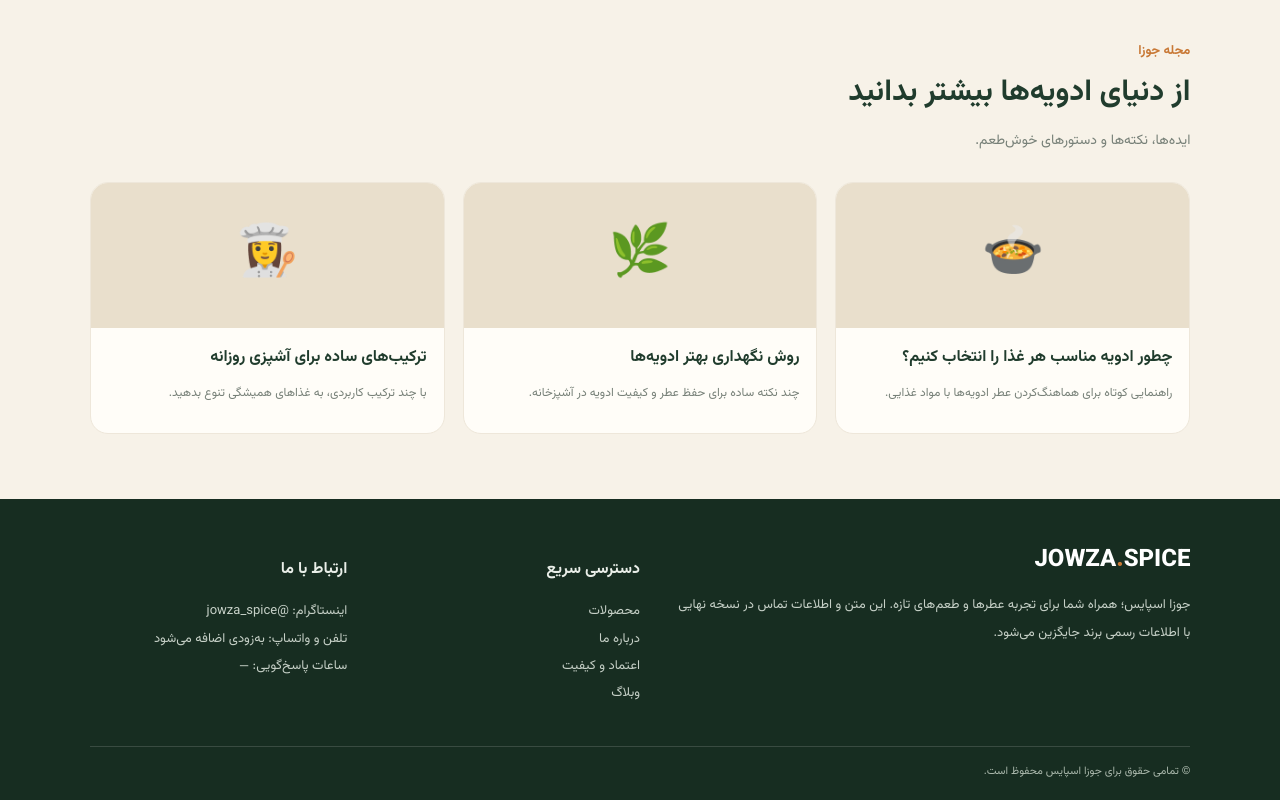
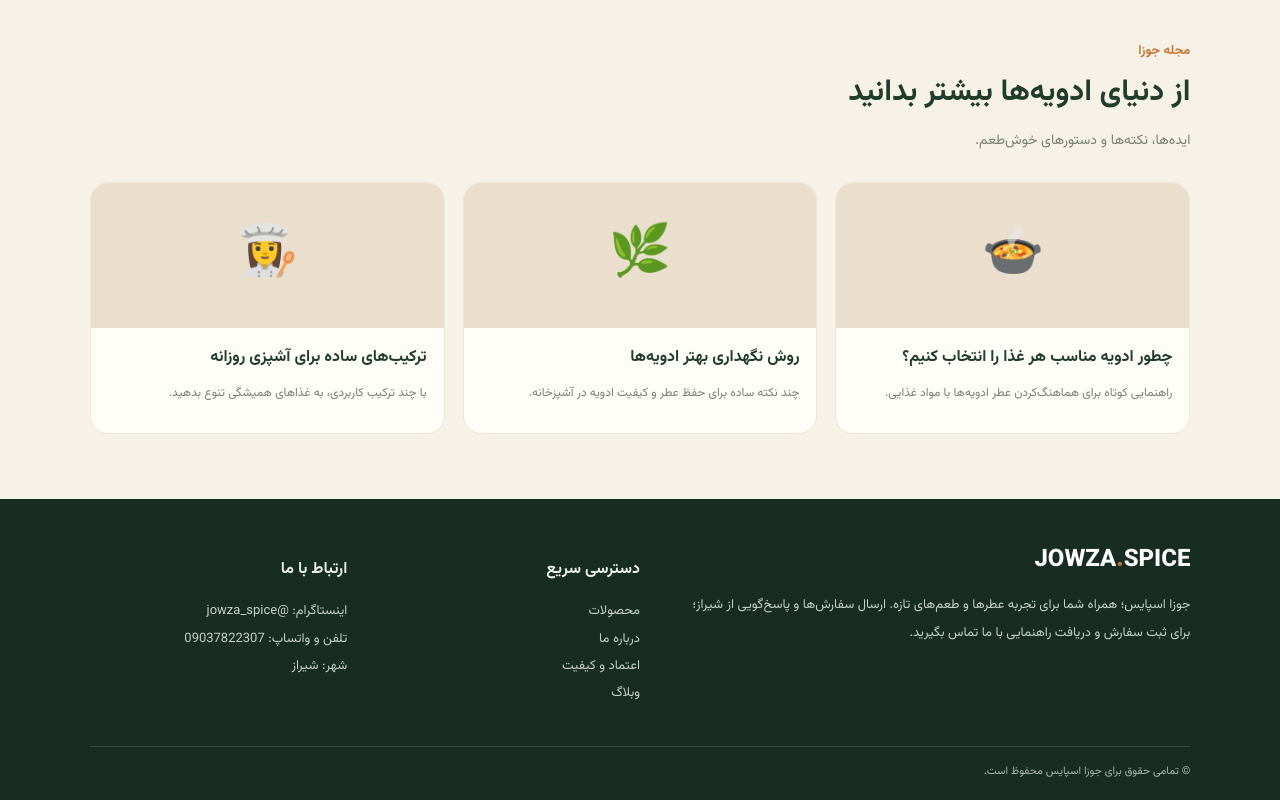
Before and after one commit to moeengkvi/Jowza, a plain HTML site: page index.html in a window 1280 px wide. Shown: the part 2585-3385 px from the top of the page. Drawn offline with Linux system fonts and the light colour scheme.

Commit message:
Add Shiraz contact details to website

```diff
--- a/index.html
+++ b/index.html
@@ -26,7 +26,7 @@
 <section class="section trust" id="trust"><div class="sectionhead"><div class="eyebrow">با خیال راحت انتخاب کنید</div><h2>اعتماد، از شفافیت می‌آید</h2><p>این بخش برای نمایش تعهدهای واقعی برند شما در نظر گرفته شده است.</p></div><div class="trustgrid"><div class="trustitem"><div style="font-size:30px">🌱</div><b>کیفیت مواد اولیه</b><p>توضیح درباره معیارهای انتخاب و تأمین مواد اولیه.</p></div><div class="trustitem"><div style="font-size:30px">📦</div><b>بسته‌بندی و ارسال</b><p>اطلاعات واقعی درباره بسته‌بندی، زمان و روش ارسال سفارش‌ها.</p></div><div class="trustitem"><div style="font-size:30px">💬</div><b>پشتیبانی پاسخ‌گو</b><p>راه‌های ارتباطی و شرایط پیگیری سفارش یا مرجوعی.</p></div></div></section>
 <section class="section" id="blog"><div class="sectionhead"><div class="eyebrow">مجله جوزا</div><h2>از دنیای ادویه‌ها بیشتر بدانید</h2><p>ایده‌ها، نکته‌ها و دستورهای خوش‌طعم.</p></div><div class="bloggrid"><article class="article"><div class="articlepic">🍲</div><div><h3>چطور ادویه مناسب هر غذا را انتخاب کنیم؟</h3><p>راهنمایی کوتاه برای هماهنگ‌کردن عطر ادویه‌ها با مواد غذایی.</p></div></article><article class="article"><div class="articlepic">🌿</div><div><h3>روش نگهداری بهتر ادویه‌ها</h3><p>چند نکته ساده برای حفظ عطر و کیفیت ادویه در آشپزخانه.</p></div></article><article class="article"><div class="articlepic">👩‍🍳</div><div><h3>ترکیب‌های ساده برای آشپزی روزانه</h3><p>با چند ترکیب کاربردی، به غذاهای همیشگی تنوع بدهید.</p></div></article></div></section>
 </main>
-<footer><div class="footergrid"><div><div class="logo" style="color:white">JOWZA<span>.</span>SPICE</div><p>جوزا اسپایس؛ همراه شما برای تجربه عطرها و طعم‌های تازه. این متن و اطلاعات تماس در نسخه نهایی با اطلاعات رسمی برند جایگزین می‌شود.</p></div><div><h3>دسترسی سریع</h3><p><a href="#products">محصولات</a><br><a href="#about">درباره ما</a><br><a href="#trust">اعتماد و کیفیت</a><br><a href="#blog">وبلاگ</a></p></div><div><h3>ارتباط با ما</h3><p>اینستاگرام: @jowza_spice<br>تلفن و واتساپ: به‌زودی اضافه می‌شود<br>ساعات پاسخ‌گویی: —</p></div></div><div class="copy">© تمامی حقوق برای جوزا اسپایس محفوظ است.</div></footer>
+<footer><div class="footergrid"><div><div class="logo" style="color:white">JOWZA<span>.</span>SPICE</div><p>جوزا اسپایس؛ همراه شما برای تجربه عطرها و طعم‌های تازه. ارسال سفارش‌ها و پاسخ‌گویی از شیراز؛ برای ثبت سفارش و دریافت راهنمایی با ما تماس بگیرید.</p></div><div><h3>دسترسی سریع</h3><p><a href="#products">محصولات</a><br><a href="#about">درباره ما</a><br><a href="#trust">اعتماد و کیفیت</a><br><a href="#blog">وبلاگ</a></p></div><div><h3>ارتباط با ما</h3><p>اینستاگرام: @jowza_spice<br>تلفن و واتساپ: <a href="tel:09037822307" dir="ltr">09037822307</a><br>شهر: شیراز</p></div></div><div class="copy">© تمامی حقوق برای جوزا اسپایس محفوظ است.</div></footer>
 <script>
 document.querySelectorAll('.filter').forEach(btn=>btn.addEventListener('click',()=>{document.querySelectorAll('.filter').forEach(b=>b.classList.remove('active'));btn.classList.add('active');const f=btn.dataset.filter;document.querySelectorAll('.product').forEach(p=>p.style.display=(f==='all'||p.dataset.category===f)?'':'none')}));
 document.querySelectorAll('.add').forEach(btn=>btn.addEventListener('click',()=>{btn.textContent='ثبت علاقه‌مندی ✓';setTimeout(()=>btn.textContent='افزودن به سبد',1300)}));
```
